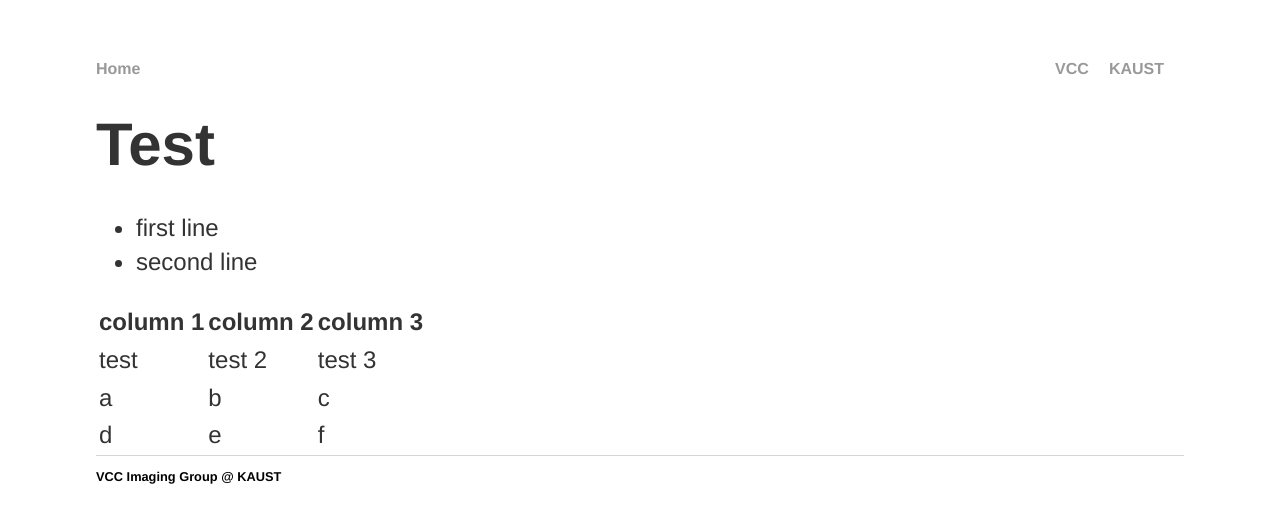
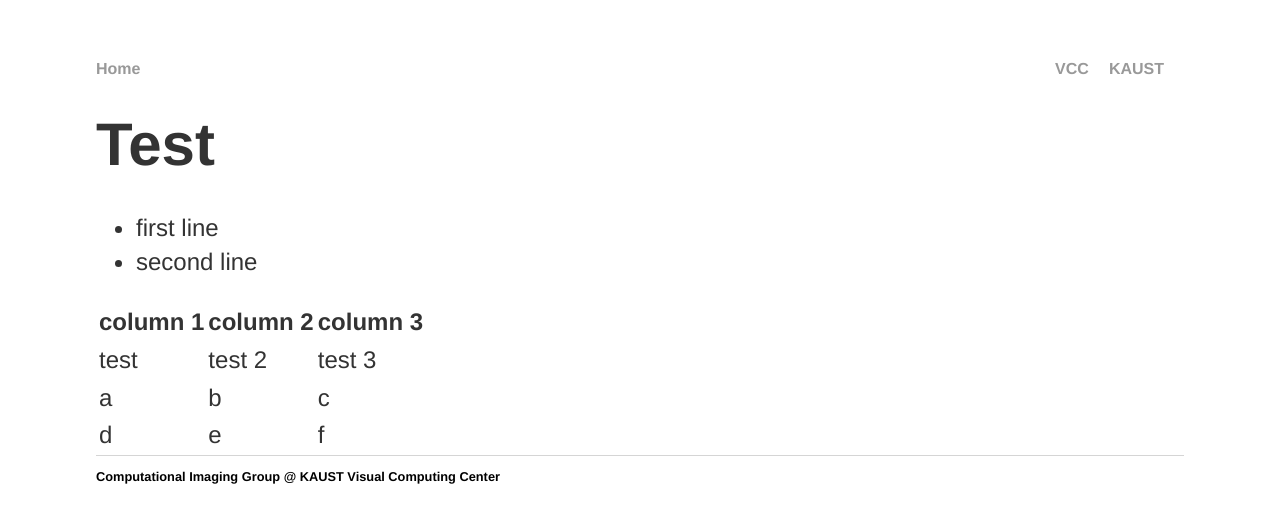
Before and after one commit to vccimaging/vccimaging.github.io, a Jekyll site: the page built from index.md, in a window 1280 px wide. Shown: the top 523 px of the page. Built offline with Jekyll 4.4.1, drawn with Linux system fonts in a browser that asks for light colours.

Commit message:
Update default.html

```diff
--- a/_layouts/default.html
+++ b/_layouts/default.html
@@ -20,7 +20,7 @@
 
 		<footer>
     		<ul>
-        VCC Imaging Group @ KAUST
+        Computational Imaging Group @ KAUST Visual Computing Center
 			</ul>
 		</footer>
 	</body>
```
